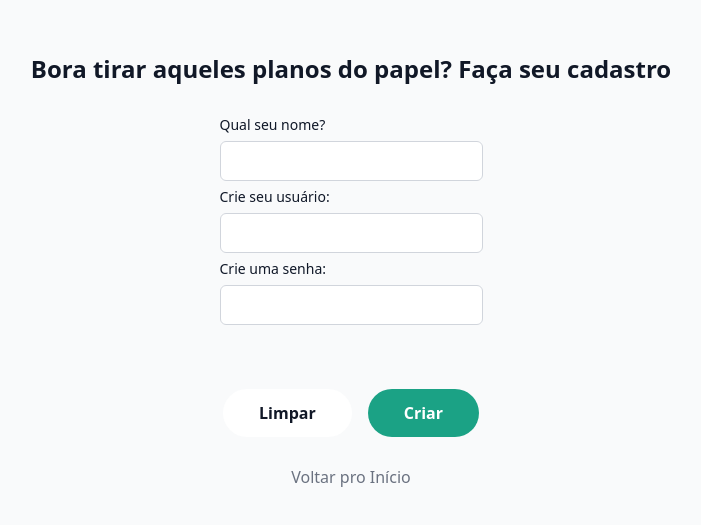
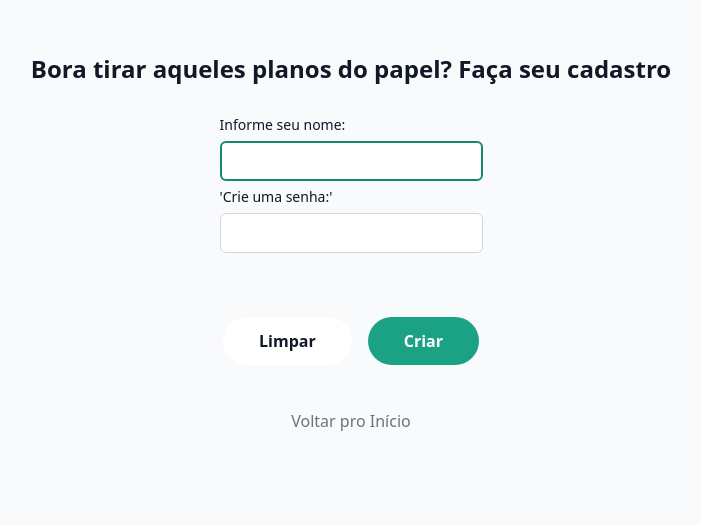
Before and after one commit to gabrielschug/letsgoals-app, a React (Vite) app: page /cadastro in a window 1280 px wide. Shown: the part 115-640 px from the top of the page, without its empty margins (289-990 px from the left). Built offline with nearby package versions, Linux system fonts and the light colour scheme.

Commit message:
CADASTRO DE USUARIO FUNCIONANDO

```diff
--- a/database/db.json
+++ b/database/db.json
@@ -2,23 +2,33 @@
   "usuarios": [
     {
       "id": "1",
-      "nome": "Gabriel Schug",
-      "usuario":"schug",
-      "senha":"1234"
+      "nomeUsuario": "Gabriel Schug",
+      "senhaUsuario": "1234"
     },
     {
       "id": "2",
-      "nome": "Joaqui Duarte",
-      "usuario":"duartee",
-      "senha":"1234"
+      "nomeUsuario": "Joaquim Duarte",
+      "senhaUsuario": "1234"
+    },
+    {
+      "id": "86b3",
+      "nomeUsuario": "ga",
+      "senhaUsuario": "12345"
+    },
+    {
+      "id": "f8ce",
+      "nomeUsuario": "Joaquim Duarte",
+      "senhaUsuario": "12345"
     }
   ],
   "metas": [
     {
-      "id":"1",
+      "id": "1",
       "titulo": "Meta Teste",
-      "idParticipantes":["1"],
-      "valorTotal" : 1000,
+      "idParticipantes": [
+        "1"
+      ],
+      "valorTotal": 1000,
       "valorInicial": 100,
       "periodos": 6
     }
--- a/src/components/Botoes/BotaoVoltar.jsx
+++ b/src/components/Botoes/BotaoVoltar.jsx
@@ -3,10 +3,9 @@ export default function BotaoVoltar({ texto, link }) {
 
   return (
     <>
-      <Link to={link}>
-        <input
-          className="text-textos  py-3 px-9 text-md flex items-center text-center cursor-pointer hover:text-textop  hover:underline"
-          value={texto} />
+      <Link to={link}
+        className="text-textos  py-3 px-9 text-md flex items-center text-center cursor-pointer hover:text-textop  hover:underline">
+        {texto}
       </Link>
     </>
   )
--- a/src/components/ferramentaForms/Input.jsx
+++ b/src/components/ferramentaForms/Input.jsx
@@ -1,8 +1,12 @@
-export default function Input({ id, type, name }) {
+export default function Input({ id, type, name, ...rest }) {
 
   return (
     <>
-      <input id={id} type={type} name={name} className="block rounded-md bg-white px-4 py-2 text-gray-900 outline-1 -outline-offset-1 outline-gray-300 placeholder:text-gray-400 focus:outline-2 focus:-outline-offset-2 focus:outline-verdeescuro" />
+      <input id={id}
+        type={type}
+        className="block rounded-md bg-white px-4 py-2 text-gray-900 outline-1 -outline-offset-1 outline-gray-300 placeholder:text-gray-400 focus:outline-2 focus:-outline-offset-2 focus:outline-verdeescuro"
+        {...rest}
+      />
     </>
   )
 }
--- a/src/components/ferramentaForms/Label.jsx
+++ b/src/components/ferramentaForms/Label.jsx
@@ -2,7 +2,7 @@ export default function Label({ label_for, texto }) {
 
   return (
     <>
-      <label for={label_for} className="text-sm/8 font-medium text-gray-900">{texto}</label>
+      <label htmlFor={label_for} className="text-sm/8 font-medium text-gray-900">{texto}</label>
     </>
   )
 }
--- a/src/funcionalidades/autenticacao/CadastroForm.jsx
+++ b/src/funcionalidades/autenticacao/CadastroForm.jsx
@@ -1,18 +1,45 @@
-import { Link } from "react-router";
-import Label from "../../components/ferramentaForms/Label";
-import BotaoVerde from "../../components/Botoes/BotaoVerde";
-import BotaoBranco from "../../components/Botoes/BotaoBranco";
-import BotaoVoltar from "../../components/Botoes/BotaoVoltar";
 import Titulo from "../../components/Layout/Titulo";
-import Input from "../../components/ferramentaForms/Input";
+import BotaoVoltar from "../../components/Botoes/BotaoVoltar"
 
 import { useForm } from "react-hook-form";
+import { useEffect } from "react";
+import { useNavigate } from "react-router"
+
 
 export default function Cadastro() {
+  const { register, handleSubmit, reset, setFocus, formState: { errors } } = useForm()
+  let navigate = useNavigate()
 
-  const { register, handleSubmit } = useForm()
+  async function cadastrarUsuario(data) {
+    console.log('está rodando o clique')
+    const nomeUsuario = data.nomeUsuario
+    const senhaUsuario = data.senhaUsuario
 
-  const cadastrarUsuario = (data) => { alert(JSON.stringify(data)) }
+    try {
+      const resposta = await fetch("http://localhost:3000/usuarios", {
+        method: "POST",
+        headers: { "Content-Type": "application/json" },
+        body: JSON.stringify({
+          nomeUsuario, senhaUsuario
+        })
+      })
+      if (!resposta.ok) throw new Error("Erro ao cadastrar usuário")
+      const novoUsuario = await resposta.json()
+      alert(`✅ Ok! Usuário ${novoUsuario.nomeUsuario} foi cadastrado!`)
+      navigate("/login")
+    } catch (erro) {
+      console.log(`❌ Erro: ${erro.message}`)
+    }
+    reset()
+  }
+
+  function criarItem() {
+    console.log("Função criarItem() foi chamada!");
+  }
+
+  useEffect(() => {
+    setFocus("nomeUsuario")
+  }, [])
 
   return (
     <div className="flex flex-col items-center pt-40 h-screen bg-fundo">
@@ -24,29 +51,63 @@ export default function Cadastro() {
       <form onSubmit={handleSubmit(cadastrarUsuario)}>
 
         <div className="m-4 flex flex-col items-center">
-          <p>
-            <Label label_for='titulo' texto='Qual seu nome?' />
-            <Input id="titulo" type="text" name="titulo" {...register("titulo")} />
-          </p>
 
-          <p>
-            <Label label_for='usuario' texto='Crie seu usuário:' />
-            <Input id="usuario" type="text" name="usuario" {...register("usuario")} />
-          </p>
+          <div>
 
-          <p>
-            <Label label_for='senha' texto='Crie uma senha:' />
-            <Input id="senha" type="text" name="senha" {...register("senha")} />
-          </p>
+            <label
+              htmlFor='nomeUsuario'
+              className="text-sm/8 font-medium text-gray-900">
+              Informe seu nome:
+            </label>
 
-          <p className="flex p-4 justify-center gap-4 mt-12">
-            <BotaoBranco texto='Limpar' type='reset' />
-            <BotaoVerde type='submit' texto='Criar' />
-          </p>
-          <BotaoVoltar link="/" texto="Voltar pro Início" />
+
+            <input
+              id="nomeUsuario"
+              type="text"
+              className="block rounded-md bg-white px-4 py-2 text-gray-900 outline-1 -outline-offset-1 outline-gray-300 placeholder:text-gray-400 focus:outline-2 focus:-outline-offset-2 focus:outline-verdeescuro"
+              {...register("nomeUsuario",
+                { required: "O nome é obrigatório" })}
+            />
+            {errors.nomeUsuario && <span className="text-red-600">{errors.nomeUsuario.message}</span>}
+          </div>
+
+          <div>
+
+            <label
+              htmlFor='senhaUsuario'
+              className="text-sm/8 font-medium text-gray-900">
+              'Crie uma senha:'
+            </label>
+
+            <input
+              id="senhaUsuario"
+              type="password"
+              className="block rounded-md bg-white px-4 py-2 text-gray-900 outline-1 -outline-offset-1 outline-gray-300 placeholder:text-gray-400 focus:outline-2 focus:-outline-offset-2 focus:outline-verdeescuro"
+              {...register("senhaUsuario", {
+                required: "A senha é obrigatória",
+                minLength: { value: 4, message: "Mínimo de 4 caracteres" }
+              })}
+            />
+            {errors.senhaUsuario && <span className="text-red-600">{errors.senhaUsuario.message}</span>}
+          </div>
+
+          <div className="flex p-4 justify-center gap-4 mt-12">
+
+            <input
+              className="bg-branco text-textop py-3 px-9 text-md rounded-full flex items-center text-center font-bold cursor-pointer hover:text-textos hover:outline-1"
+              type="reset"
+              value='Limpar' />
+
+            <input
+              className="bg-verde text-white py-3 px-9 text-md rounded-full flex items-center text-center font-bold cursor-pointer hover:bg-verdeescuro"
+              type="submit"
+              value="Criar" />
+
+          </div>
 
         </div>
       </form>
+      <BotaoVoltar link="/" texto="Voltar pro Início" />
 
     </div>
   )
```
Also changed, not shown: src/components/Botoes/BotaoVerde.jsx (line endings or trailing spaces).
